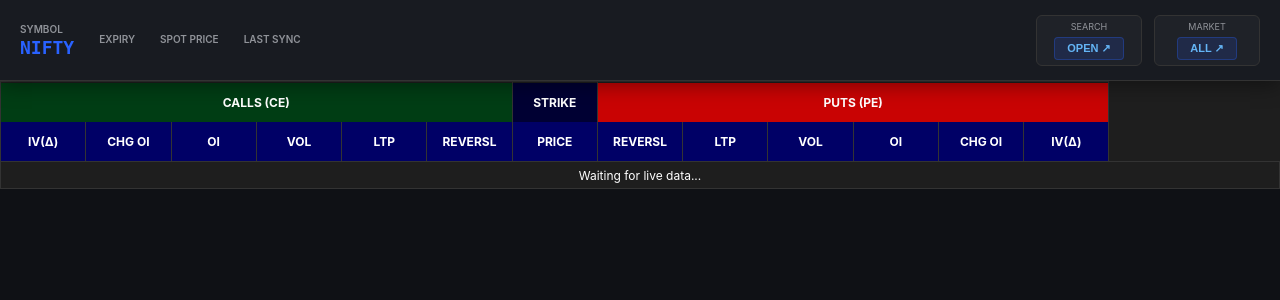
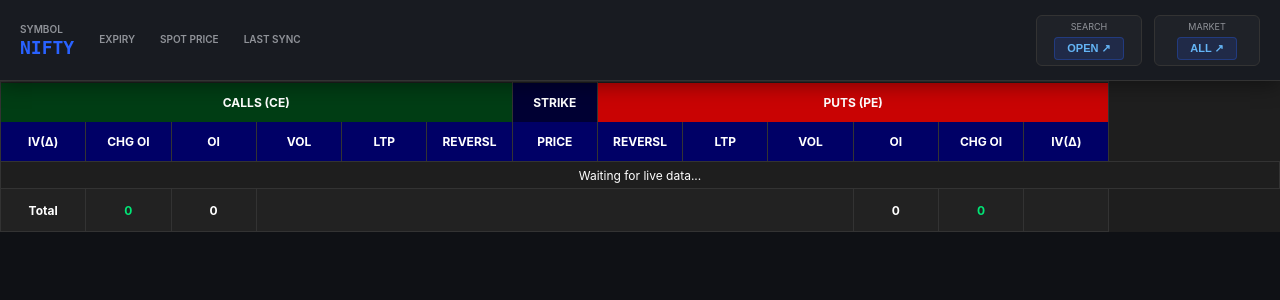
Before and after one commit to dileep1lic/Opchain1, a Django app: page / in a window 1280 px wide. Shown: the top 300 px of the page. Run offline with Django 5.2, Linux system fonts and the light colour scheme; data that the repository does not hold is empty; parts of the project's set-up code (start-up, migrations or seed data) failed here and were passed over.

Commit message:
Update table_partial.html

```diff
--- a/mystock/templates/mystock/table_partial.html
+++ b/mystock/templates/mystock/table_partial.html
@@ -1,3 +1,25 @@
+<style>
+    /* ===== Footer Styling ===== */
+    .table-footer {
+        background: #222;
+        color: #fff;
+        font-weight: bold;
+        font-size: 1.05em;
+    }
+
+    .footer-cell {
+        padding: 10px;
+    }
+
+    .total-pos {
+        color: #00e676;
+    }
+
+    .total-neg {
+        color: #ff4d4d;
+    }
+</style>
+
 <input type="hidden" id="hidden-latest-time" value="{{ latest_time|date:'H:i:s' }}">
 <input type="hidden" id="hidden-spot-price" value="{{ spot|floatformat:2 }}">
 <input type="hidden" id="hidden-lot-size" value="{{ Lot_size }}">
@@ -42,6 +64,8 @@
                 <span class="pct-text">({{ row.CE_OI_percent|floatformat:1 }} %)</span>
             </td>
 
+
+
             <td class="{{ row.CE_Volume_class }} {% if row.Strike_Price < spot %}itm-bg{% else %}otm-bg{% endif %} white-text">
                 {{ row.CE_Volume|floatformat:0 }}
                 <span class="pct-text">({{ row.CE_Volume_percent|floatformat:1 }} %)</span>
@@ -79,6 +103,8 @@
                 <span class="pct-text">({{ row.PE_Volume_percent|floatformat:1 }} %)</span>
             </td>
 
+
+
             <td class="{{ row.PE_OI_class }} {% if row.Strike_Price > spot %}itm-bg{% else %}otm-bg{% endif %} white-text">
                 <a href="javascript:void(0)"
                     onclick="openChart('{{ row.Symbol }}', '{{ row.Strike_Price }}', 'oi')"
@@ -106,5 +132,49 @@
         {% empty %}
         <tr><td colspan="15">Waiting for live data...</td></tr>
         {% endfor %}
+
     </tbody>
+    <tfoot>
+        <tr class="table-footer">
+            <!-- Label -->
+            <td class="footer-cell">Total</td>
+
+            <!-- CE COI -->
+            <td class="footer-cell
+                {% if total_ce_coi < 0 %}
+                    total-neg
+                {% else %}
+                    total-pos
+                {% endif %}">
+                {{ total_ce_coi|default:0|floatformat:0 }}
+            </td>
+
+            <!-- CE OI -->
+            <td class="footer-cell">
+                {{ total_ce_oi|default:0|floatformat:0 }}
+            </td>
+
+            <!-- Empty Middle Columns -->
+            <td colspan="7"></td>
+
+            <!-- PE OI -->
+            <td class="footer-cell">
+                {{ total_pe_oi|default:0|floatformat:0 }}
+            </td>
+
+            <!-- PE COI -->
+            <td class="footer-cell
+                {% if total_pe_coi < 0 %}
+                    total-neg
+                {% else %}
+                    total-pos
+                {% endif %}">
+                {{ total_pe_coi|default:0|floatformat:0 }}
+            </td>
+
+            <!-- Last Empty Column -->
+            <td></td>
+        </tr>
+    </tfoot>
+
 </table>
```
